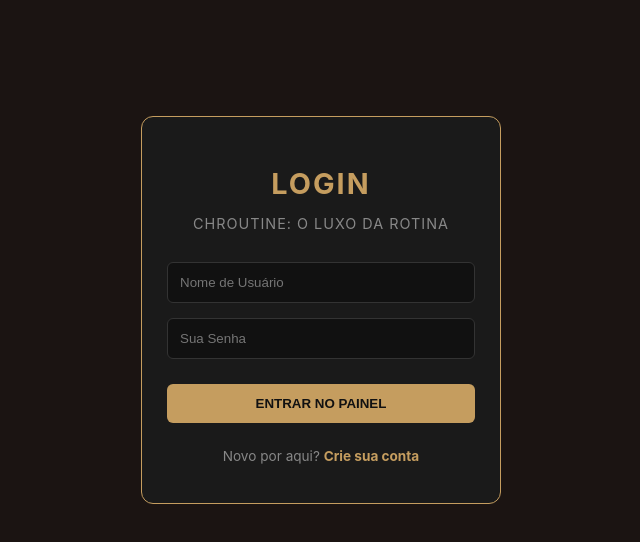
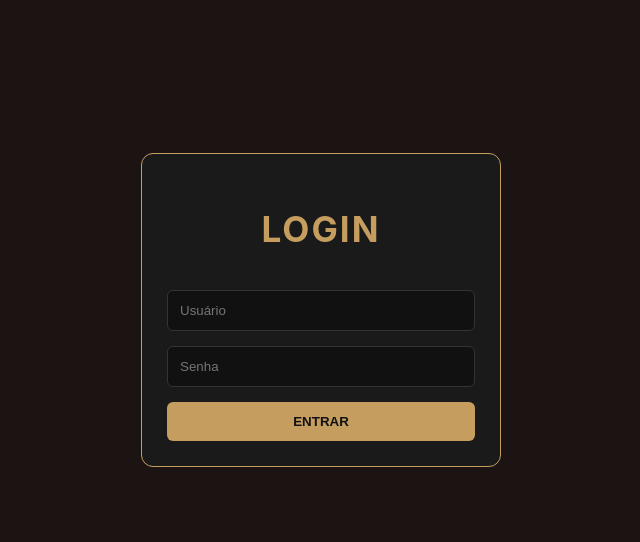
Before and after one commit to Br4yan-MB0/Admoutine, a Next.js app: page /login in a window 1280 px wide. Shown: the top 542 px of the page, without its empty margins (319-959 px from the left). Built offline with nearby package versions, Linux system fonts and the light colour scheme.

Commit message:
Enhance Login component with user state and redirection
Added user state to login context and implemented redirection for logged-in users. Updated form elements and styles for improved user experience.

```diff
--- a/src/components/Login.js
+++ b/src/components/Login.js
@@ -1,4 +1,4 @@
-import { useState } from 'react';
+import { useState, useEffect } from 'react';
 import { useAuth } from '../context/AuthContext';
 import { useRouter } from 'next/router';
 import styles from '../styles/Settings.module.css';
@@ -7,8 +7,15 @@ export default function Login() {
   const [username, setUsername] = useState('');
   const [password, setPassword] = useState('');
   const [error, setError] = useState('');
-  const { login } = useAuth();
+  const { login, user } = useAuth();
   const router = useRouter();
+
+  // Se o usuário já estiver logado, manda direto pro Home
+  useEffect(() => {
+    if (user) {
+      router.replace('/dashboard/home');
+    }
+  }, [user, router]);
 
   const handleSubmit = async (e) => {
     e.preventDefault();
@@ -18,64 +25,34 @@ export default function Login() {
       const res = await fetch('/api/auth/login', {
         method: 'POST',
         headers: { 'Content-Type': 'application/json' },
-        body: JSON.stringify({
-          username: username.trim(),
-          password: password.trim()
-        }),
+        body: JSON.stringify({ username: username.trim(), password: password.trim() }),
       });
 
       const data = await res.json();
-
       if (!res.ok) throw new Error(data.message || 'Credenciais incorretas');
 
-      // 1. Atualiza o estado global (Contexto)
+      // 1. Atualiza o contexto
       login(data.token, data.user);
 
-      // 2. Redireciona imediatamente
-      // Usamos replace para "limpar" o histórico de login
-      router.replace('/dashboard/home');
+      // O useEffect acima cuidará do redirecionamento assim que o 'user' for setado
+      // Mas por segurança, forçamos aqui também:
+      router.push('/dashboard/home');
 
     } catch (err) {
-      console.error("Erro no login:", err.message);
       setError(err.message);
     }
   };
 
   return (
-    <div className={styles.container} style={{ maxWidth: '400px', display: 'flex', alignItems: 'center', minHeight: '80vh', margin: '0 auto' }}>
+    <div className={styles.container} style={{ maxWidth: '400px', margin: '0 auto', display: 'flex', alignItems: 'center', minHeight: '80vh' }}>
       <div className={styles.card} style={{ width: '100%', border: '1px solid #c59d5f' }}>
-        <h2 className={styles.title} style={{ fontSize: '1.8rem', marginBottom: '10px' }}>LOGIN</h2>
-        <p style={{ textAlign: 'center', color: '#888', marginBottom: '30px', fontSize: '0.9rem', letterSpacing: '1px' }}>
-          CHROUTINE: O LUXO DA ROTINA
-        </p>
-
+        <h2 className={styles.title}>LOGIN</h2>
         <form onSubmit={handleSubmit}>
-          <input
-            className={styles.inputField}
-            type="text"
-            placeholder="Nome de Usuário"
-            value={username}
-            onChange={e => setUsername(e.target.value)}
-            required
-          />
-          <input
-            className={styles.inputField}
-            type="password"
-            placeholder="Sua Senha"
-            value={password}
-            onChange={e => setPassword(e.target.value)}
-            required
-          />
-          <button className={styles.btnPrimary} style={{ marginTop: '10px' }} type="submit">
-            ENTRAR NO PAINEL
-          </button>
+          <input className={styles.inputField} type="text" placeholder="Usuário" value={username} onChange={e => setUsername(e.target.value)} required />
+          <input className={styles.inputField} type="password" placeholder="Senha" value={password} onChange={e => setPassword(e.target.value)} required />
+          <button className={styles.btnPrimary} type="submit">ENTRAR</button>
         </form>
-
-        {error && <p style={{ color: '#ff4d4d', textAlign: 'center', marginTop: '15px', fontSize: '0.85rem' }}>{error}</p>}
-
-        <p style={{ textAlign: 'center', marginTop: '25px', fontSize: '0.85rem', color: '#888' }}>
-          Novo por aqui? <a href="/register" style={{ color: '#c59d5f', fontWeight: 'bold', textDecoration: 'none' }}>Crie sua conta</a>
-        </p>
+        {error && <p style={{ color: '#ff4d4d', textAlign: 'center', marginTop: '10px' }}>{error}</p>}
       </div>
     </div>
   );
```
